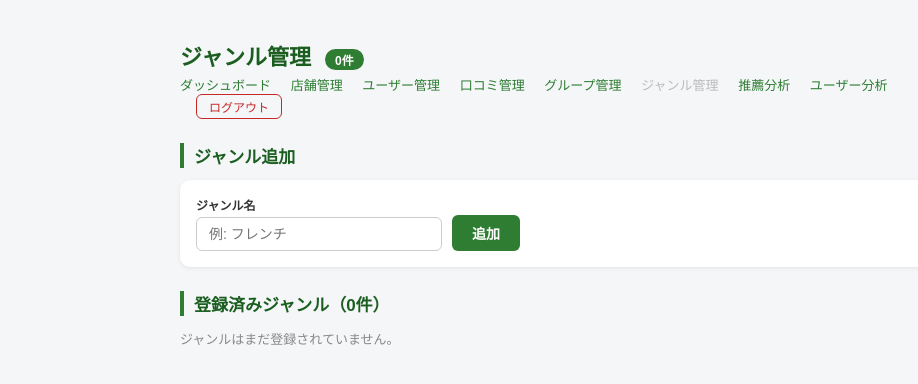
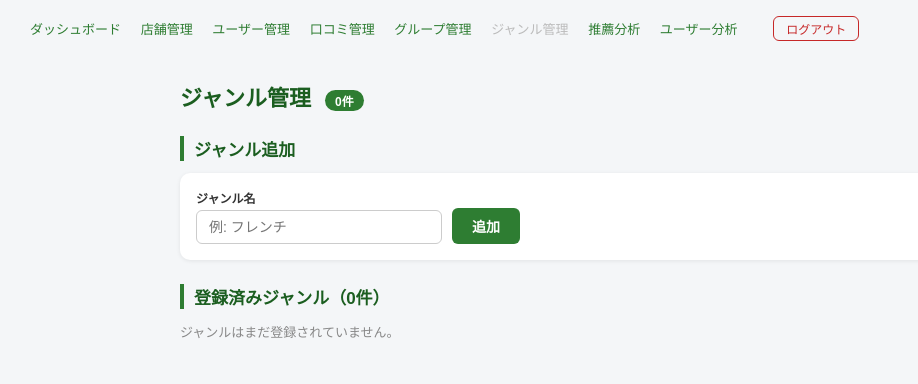
Before and after one commit to munetomoando/story04, a Python web app: template templates/admin_genres.html in a window 1280 px wide. Shown: the top 384 px of the page, without its empty margins (60-978 px from the left). Run offline with Jinja, Linux system fonts and the light colour scheme; the template is opened without the code that fills it, so the values that code supplies are empty.

Commit message:
Unify admin nav position across all pages
Move nav outside admin-wrap with consistent max-width:1100px and
padding:16px so nav stays at the same position regardless of page
content width. Applies to all 8 admin templates.

Co-Authored-By: Claude Opus 4.6 (1M context) <noreply@anthropic.com>

```diff
--- a/templates/admin_genres.html
+++ b/templates/admin_genres.html
@@ -8,10 +8,10 @@
     body { background: #f4f6f8; font-family: Arial, sans-serif; margin: 0; padding: 0; }
     .admin-wrap { max-width: 800px; margin: 0 auto; padding: 24px 16px 48px; }
     h1 { color: #1b5e20; font-size: 22px; margin-bottom: 4px; }
-    .nav-links { margin-bottom: 20px; font-size: 13px; }
-    .nav-links a { color: #2e7d32; text-decoration: none; margin-right: 16px; }
-    .nav-links a:hover { text-decoration: underline; }
-    .nav-links .nav-current { color: #bbb; margin-right: 16px; cursor: default; }
+    .admin-nav { max-width: 1100px; margin: 0 auto; padding: 16px 16px 0; font-size: 13px; }
+    .admin-nav a { color: #2e7d32; text-decoration: none; margin-right: 16px; }
+    .admin-nav a:hover { text-decoration: underline; }
+    .admin-nav .nav-current { color: #bbb; margin-right: 16px; cursor: default; }
     .count-badge {
       display: inline-block; background: #2e7d32; color: white;
       font-size: 12px; padding: 2px 10px; border-radius: 12px; margin-left: 8px;
@@ -47,9 +47,7 @@
   </style>
 </head>
 <body>
-<div class="admin-wrap">
-  <h1>ジャンル管理 <span class="count-badge">{{ genres | length }}件</span></h1>
-  <div class="nav-links">
+<div class="admin-nav">
   <a href="/admin/dashboard">ダッシュボード</a>
   <a href="/admin/objects">店舗管理</a>
   <a href="/admin/users">ユーザー管理</a>
@@ -60,6 +58,8 @@
   <a href="/admin/heatmap">ユーザー分析</a>
   <form method="post" action="/admin/logout" style="display:inline;margin-left:16px;"><input type="hidden" name="csrf_token" value="{{ csrf_token }}"><button type="submit" style="background:none;border:1px solid #c62828;color:#c62828;padding:3px 12px;border-radius:6px;font-size:12px;cursor:pointer;">ログアウト</button></form>
 </div>
+<div class="admin-wrap">
+  <h1>ジャンル管理 <span class="count-badge">{{ genres | length }}件</span></h1>
 
   <div class="section-title">ジャンル追加</div>
   <form method="post" action="/admin/genres/create" class="create-form"><input type="hidden" name="csrf_token" value="{{ csrf_token }}">
--- a/templates/admin_heatmap.html
+++ b/templates/admin_heatmap.html
@@ -18,7 +18,7 @@
   </style>
 </head>
 <body>
-  <div style="max-width:1000px;margin:0 auto 16px;font-size:13px;">
+  <div style="max-width:1100px;margin:0 auto;padding:16px 16px 0;font-size:13px;">
     <a href="/admin/dashboard" style="color:#2e7d32;text-decoration:none;margin-right:16px;">ダッシュボード</a>
     <a href="/admin/objects" style="color:#2e7d32;text-decoration:none;margin-right:16px;">店舗管理</a>
     <a href="/admin/users" style="color:#2e7d32;text-decoration:none;margin-right:16px;">ユーザー管理</a>
--- a/templates/admin_reviews.html
+++ b/templates/admin_reviews.html
@@ -107,7 +107,7 @@
 </head>
 <body>
   <h1>推薦分析</h1>
-  <div style="margin-bottom:20px;font-size:13px;">
+  <div style="max-width:1100px;margin:0 auto;padding:16px 16px 0;font-size:13px;">
     <a href="/admin/dashboard" style="color:#2e7d32;text-decoration:none;margin-right:16px;">ダッシュボード</a>
     <a href="/admin/objects" style="color:#2e7d32;text-decoration:none;margin-right:16px;">店舗管理</a>
     <a href="/admin/users" style="color:#2e7d32;text-decoration:none;margin-right:16px;">ユーザー管理</a>
```
Also changed, not shown: templates/admin_comments.html (+7 -7 lines), templates/admin_dashboard.html (+7 -7 lines), templates/admin_groups.html (+7 -7 lines), templates/admin_objects.html (+7 -7 lines), templates/admin_users.html (+7 -7 lines). Lines whose indentation alone changed are shown as unchanged.
